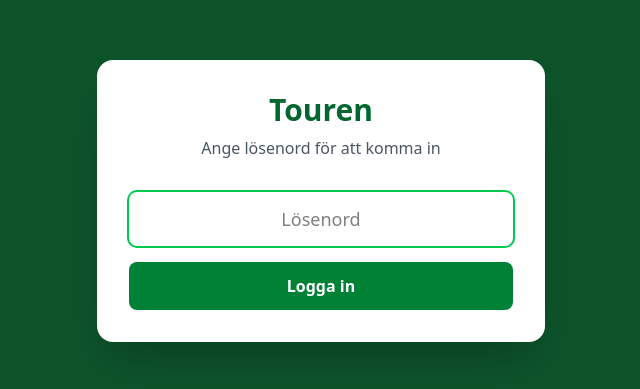
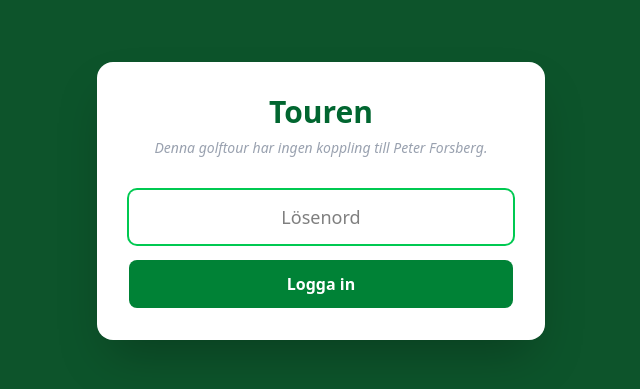
Before and after one commit to jwallerskold/touren-web-page, a React (Vite) app: page /admin in a window 1280 px wide. Shown: the part 199-588 px from the top of the page, without its empty margins (319-959 px from the left). Built offline with nearby package versions, Linux system fonts and the light colour scheme; no server answers.

Commit message:
Disclaimer added to front page

```diff
--- a/src/components/PasswordGate.jsx
+++ b/src/components/PasswordGate.jsx
@@ -47,7 +47,7 @@ export default function PasswordGate({ sitePassword, children }) {
       <div className="bg-white rounded-2xl shadow-2xl p-8 w-full max-w-md">
         <div className="text-center mb-8">
           <h1 className="text-3xl font-bold text-green-800 mb-2">Touren</h1>
-          <p className="text-gray-600">Ange lösenord för att komma in</p>
+          <p className="text-gray-400 text-sm italic mt-2">Denna golftour har ingen koppling till Peter Forsberg.</p>
         </div>
 
         <form onSubmit={handleSubmit} className="space-y-4">
```
